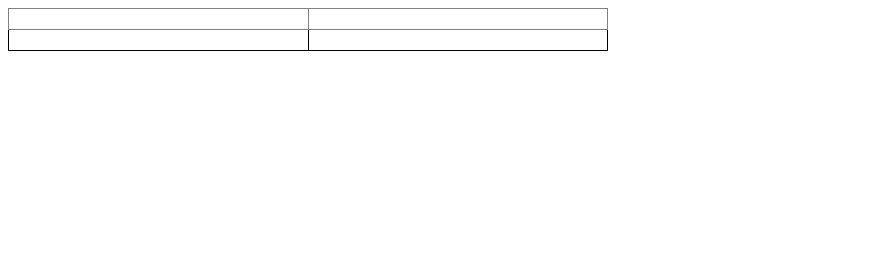
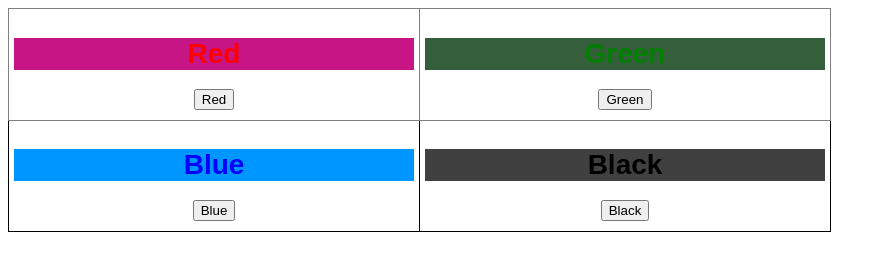
Before and after one commit to jhson989/web-react-mobx, a plain HTML site: page index.html in a window 1280 px wide. Shown: the whole page, without its empty margins (0-886 px from the left). Drawn offline with nearby package versions, Linux system fonts and the light colour scheme.

Commit message:
Fix directory error

```diff
--- a/index.html
+++ b/index.html
@@ -23,13 +23,13 @@
 
 <body>
 
-    <table class="tg" style="width:600px;">
+    <table class="tg">
         <thead>
             <tr>
-            <th class="tg-c3ow">
+            <th class="tg-c3ow" style="width:400px;">
                 <div id="component1" name="com1"></div>
             </th>
-            <th class="tg-c3ow">
+            <th class="tg-c3ow" style="width:400px;">
                 <div id="component2"></div>
             </th>
             </tr>
@@ -61,7 +61,7 @@
             }
         }
     </script>
-    <script src='./src/ColorStore.js'></script>
+    <script src='./store/ColorStore.js'></script>
     <script src='./component/Component1.js'></script>
     <script src='./component/Component2.js'></script>
     <script src='./component/Component3.js'></script>
```
